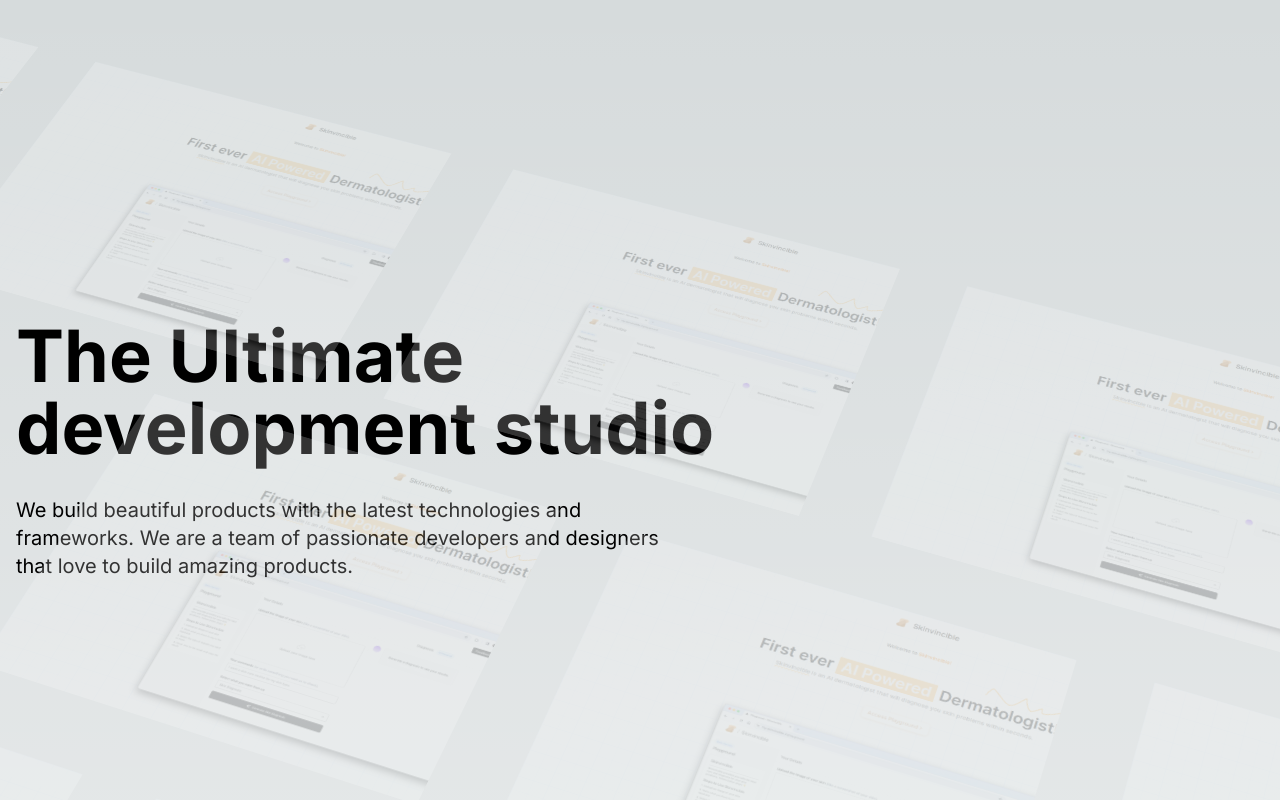
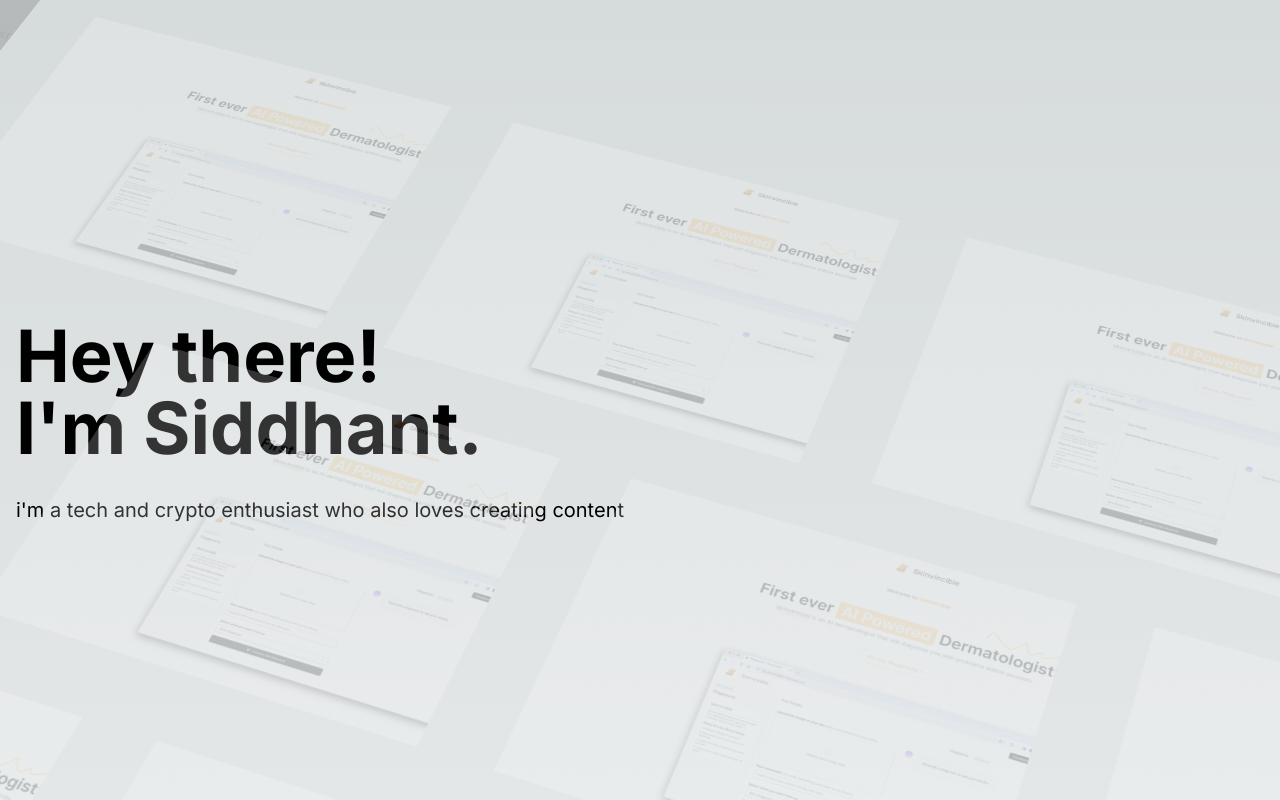
Before and after one commit to immasidd/immasidd.com, a Next.js app: page / in a window 1280 px wide. Shown: the top 800 px of the page. Built offline with nearby package versions, Linux system fonts and the light colour scheme.

Commit message:
Update hero-parallax.tsx

```diff
--- a/src/components/ui/hero-parallax.tsx
+++ b/src/components/ui/hero-parallax.tsx
@@ -105,12 +105,10 @@ export const Header = () => {
   return (
     <div className="max-w-7xl relative mx-auto py-20 md:py-40 px-4 w-full  left-0 top-0">
       <h1 className="text-2xl md:text-7xl font-bold dark:text-white">
-        The Ultimate <br /> development studio
+        Hey there! <br /> I'm Siddhant.
       </h1>
       <p className="max-w-2xl text-base md:text-xl mt-8 dark:text-neutral-200">
-        We build beautiful products with the latest technologies and frameworks.
-        We are a team of passionate developers and designers that love to build
-        amazing products.
+        i'm a tech and crypto enthusiast who also loves creating content
       </p>
     </div>
   );
```
